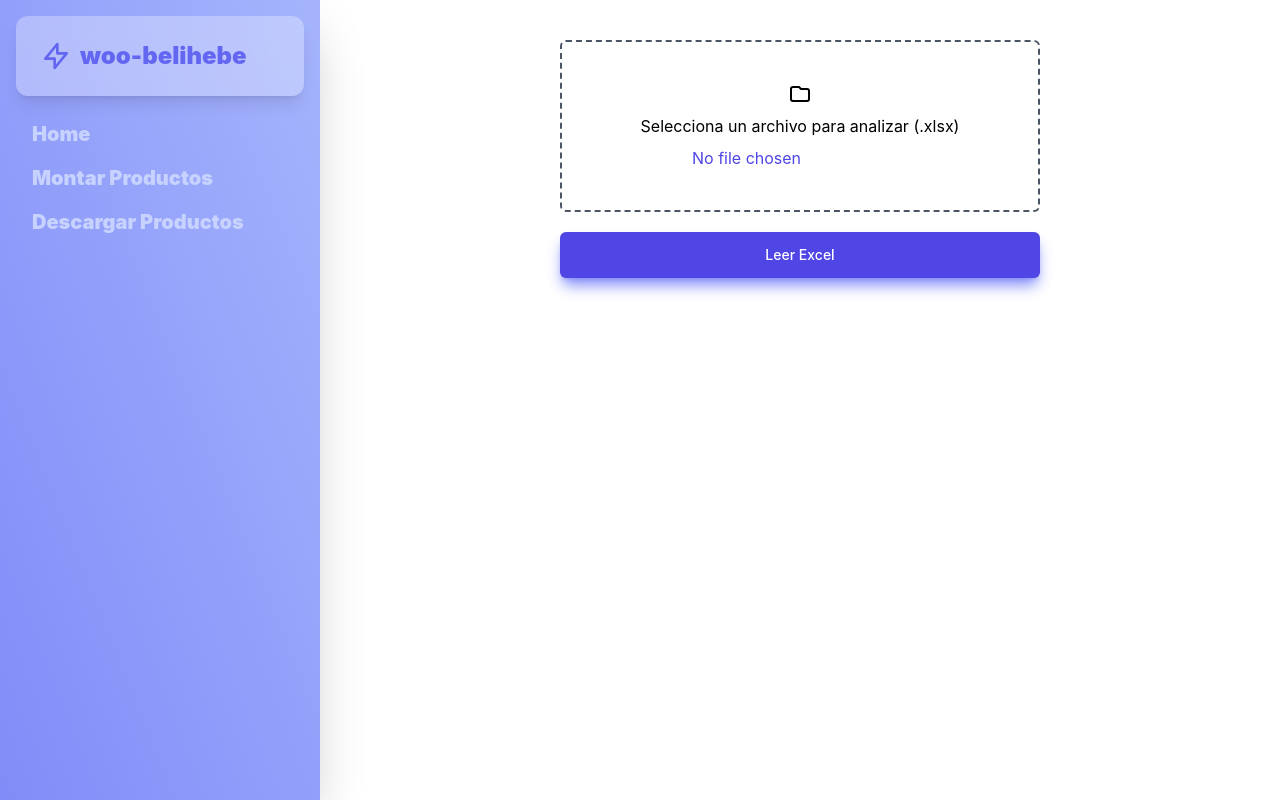
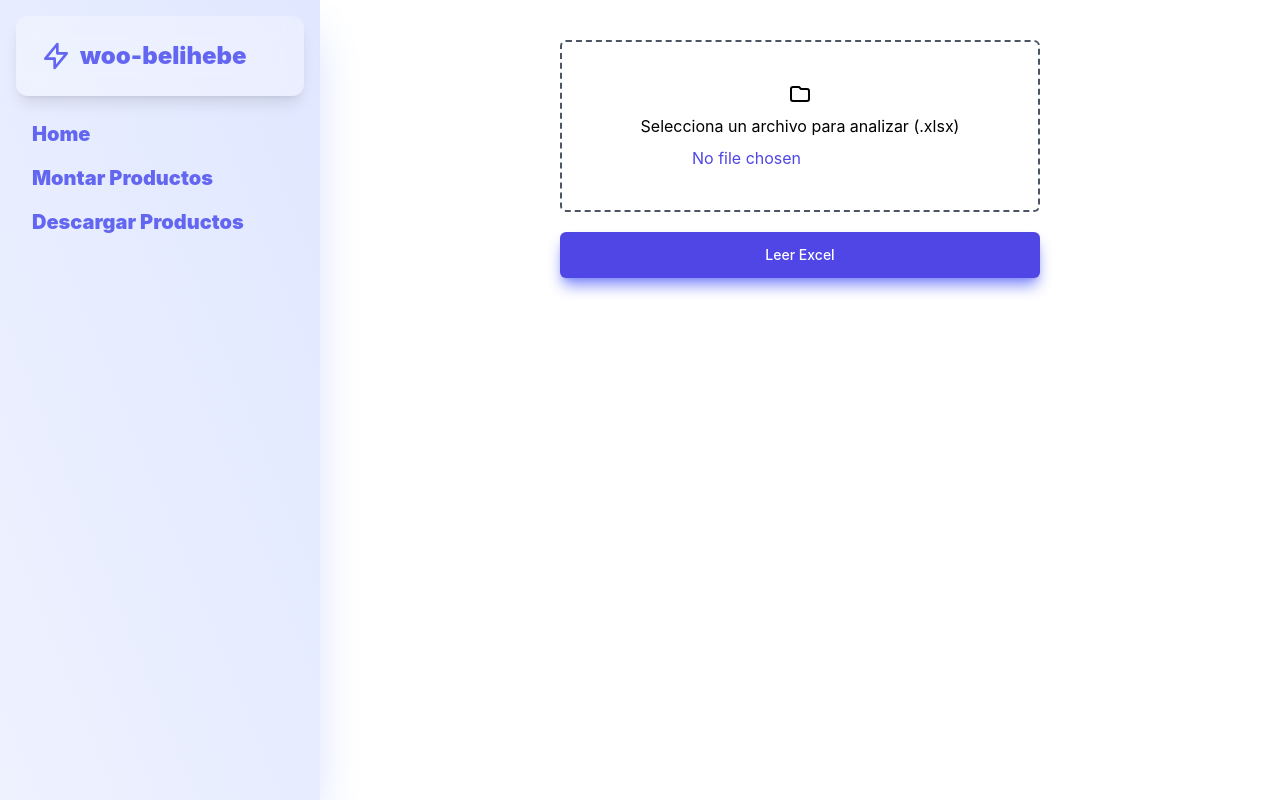
Before and after one commit to jwalvarez/woocommerce-belihebe-ultra, a React (Vite) app: page / in a window 1280 px wide. Built offline with nearby package versions, Linux system fonts and the light colour scheme; no server answers.

Commit message:
Changed sidebar color

```diff
--- a/src/components/SideBar.jsx
+++ b/src/components/SideBar.jsx
@@ -5,7 +5,7 @@ import { BrowserRouter as Router, Link, Route } from "react-router-dom";
 
 const SideBar = () => {
   return (
-    <div className="w-1/4 fixed h-screen bg-gradient-to-tr from-indigo-400 to-indigo-300 shadow-2xl">
+    <div className="w-1/4 fixed h-screen bg-gradient-to-tr from-indigo-50 to-indigo-100 shadow-2xl shadow-indigo-200">
       <div className="rounded-xl shadow-lg backdrop-blur-md bg-white/30 hover:bg-white/70 ease-linear duration-300 m-4 p-6 cursor-default">
         <span className="my-auto flex">
           <svg
@@ -31,7 +31,7 @@ const SideBar = () => {
         <li>
           <span className="my-0 px-6 py-2 flex">
             <Link to="/">
-              <h2 className="cursor-pointer text-indigo-200 hover:text-indigo-50 text-xl font-black my-auto ml-2">
+              <h2 className="cursor-pointer text-indigo-500 hover:text-indigo-400 text-xl font-black my-auto ml-2">
                 Home
               </h2>
             </Link>
@@ -40,7 +40,7 @@ const SideBar = () => {
         <li>
           <span className="my-0 px-6 py-2 flex">
             <Link to="products/create">
-              <h2 className="cursor-pointer text-indigo-200 hover:text-indigo-50 text-xl font-black my-auto ml-2">
+              <h2 className="cursor-pointer text-indigo-500 hover:text-indigo-400 text-xl font-black my-auto ml-2">
                 Montar Productos
               </h2>
             </Link>
@@ -49,7 +49,7 @@ const SideBar = () => {
         <li>
           <span className="my-0 px-6 py-2 flex">
             <Link to="products/list">
-              <h2 className="cursor-pointer text-indigo-200 hover:text-indigo-50 text-xl font-black my-auto ml-2">
+              <h2 className="cursor-pointer text-indigo-500 hover:text-indigo-400 text-xl font-black my-auto ml-2">
                 Descargar Productos
               </h2>
             </Link>
```
